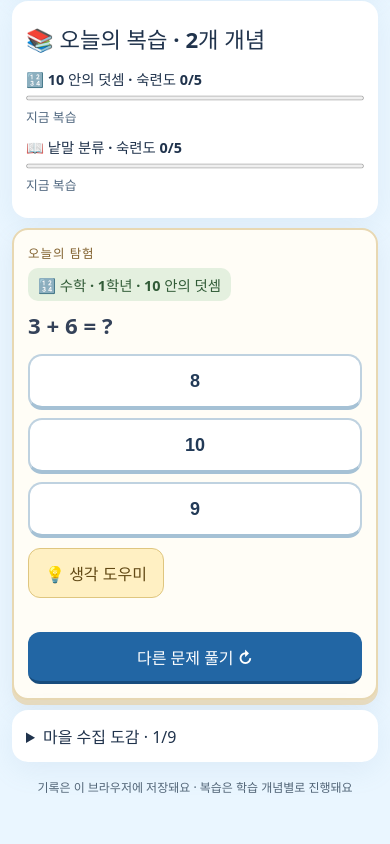
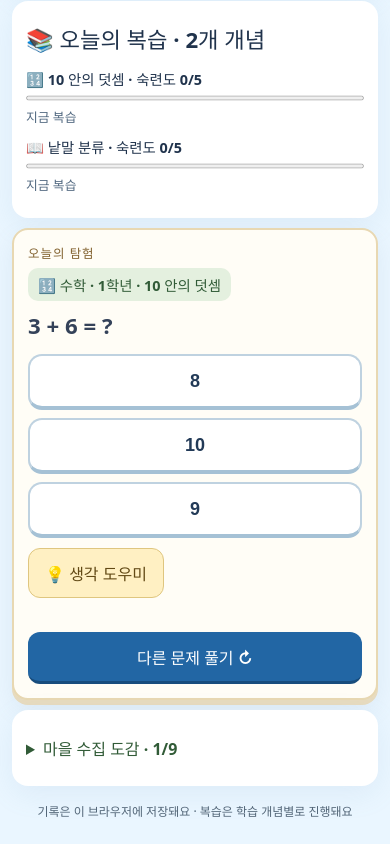
Before and after one commit to jflakeee/study_game, a website built with Vite: page index.html in a window 390 px wide. Shown: the part 511-1355 px from the top of the page. Before the commit the page ends 1331 px from the top, so only its background shows below. Built offline with nearby package versions, Linux system fonts and the light colour scheme.

Commit message:
style: accessible responsive village collection journal

```diff
--- a/src/style.css
+++ b/src/style.css
@@ -67,3 +67,5 @@ button,select{touch-action:manipulation}
  .quest h2{min-height:0;margin:8px 0 12px}
  .choices{gap:8px}
 }
+
+.village-journal summary{cursor:pointer;min-height:44px;padding:12px 0;font-weight:800;color:#315b37}.village-journal summary:focus-visible{outline:4px solid #815600;outline-offset:2px}.village-journal ol{list-style:none;padding:0;margin:8px 0 0;display:grid;grid-template-columns:repeat(auto-fit,minmax(min(100%,140px),1fr));gap:8px}.village-journal li{padding:10px;border-radius:10px;background:#edf5e8;display:grid;gap:4px;min-width:0}.village-journal li small{color:#526577}.village-journal .undiscovered{background:#f0f3f5;color:#526577}@media (orientation:landscape) and (min-width:650px) and (max-height:500px){.shell>.village-journal{grid-column:1/-1;grid-row:5}.shell>footer{grid-row:6}}
```
